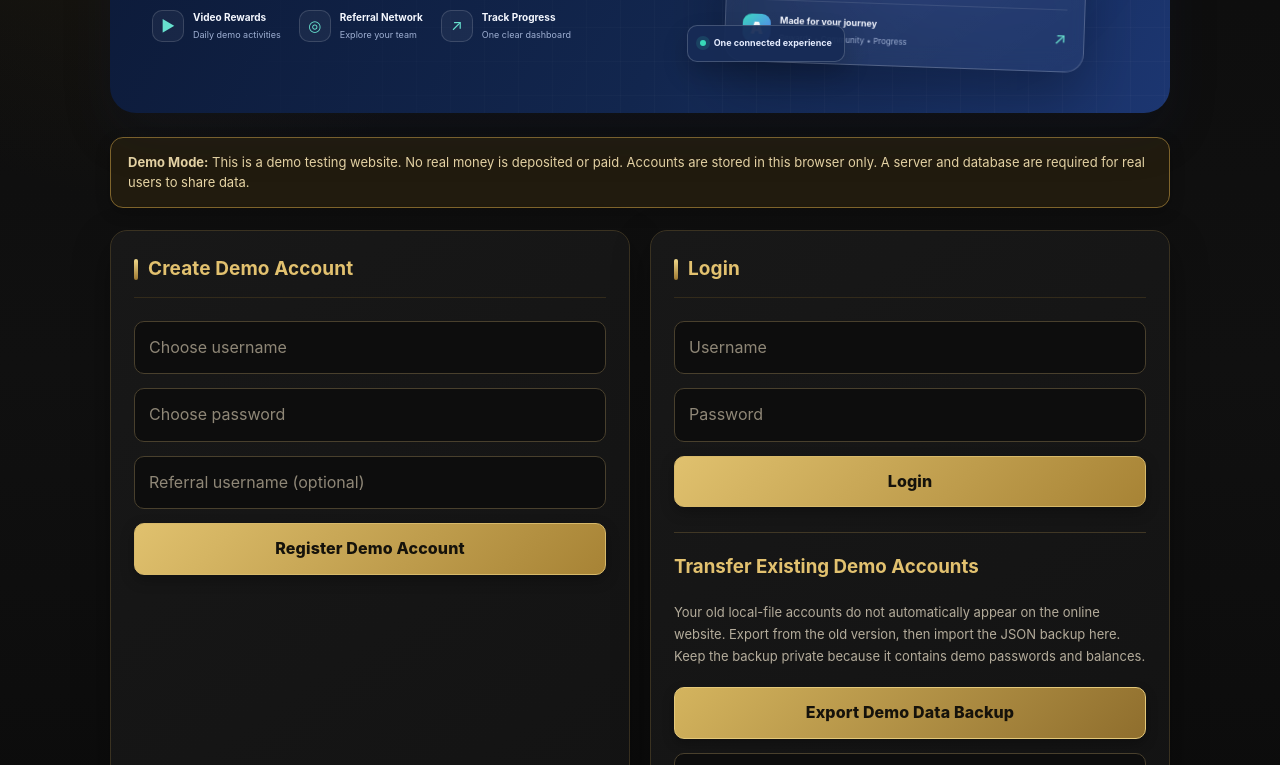
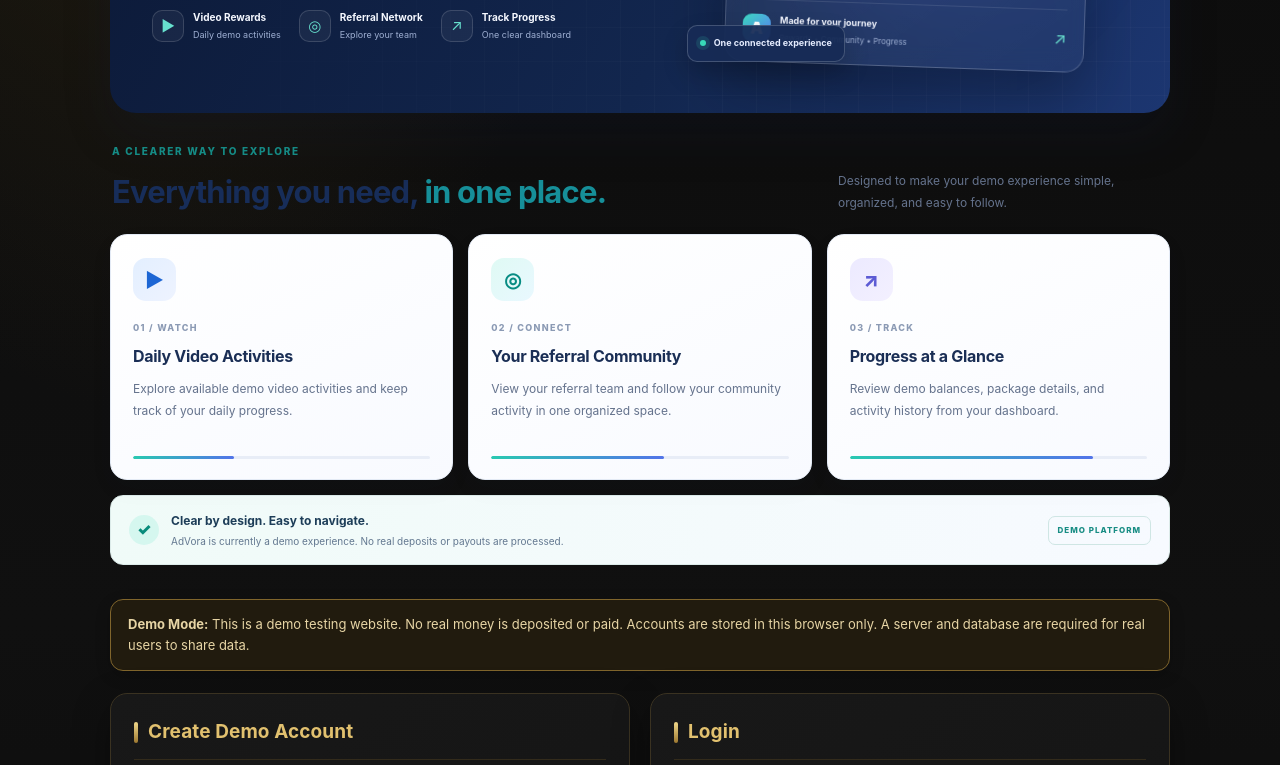
Before and after one commit to Dawood9999/Advora-website, a plain HTML site: page index.html in a window 1280 px wide. Shown: the part 558-1323 px from the top of the page. Drawn offline with Linux system fonts and the light colour scheme.

Commit message:
Polish AdVora homepage with feature cards and demo trust strip

```diff
--- a/index.html
+++ b/index.html
@@ -282,6 +282,38 @@ footer{max-width:1100px;margin:10px auto 0;padding:24px 20px 30px;color:#958b76;
 @media(max-width:850px){.home-hero{grid-template-columns:1fr;gap:16px;padding:36px 30px}.hero-art{min-height:330px}.hero-copy h2{font-size:42px!important}.chip-top{right:0}.chip-bottom{left:0}}
 @media(max-width:520px){.header-inner{padding:19px 16px}.site-header .brand-lockup h1{font-size:27px}.brand-mark{width:42px;height:42px}.header-pill{padding:8px 10px;font-size:8px;letter-spacing:.8px}.home-hero{padding:30px 21px;border-radius:20px;min-height:0}.eyebrow{font-size:8px;letter-spacing:1px}.hero-copy h2{font-size:36px!important;letter-spacing:-1.2px;margin-top:18px!important}.hero-description{font-size:13px}.hero-features{gap:14px}.hero-art{min-height:300px}.preview-window{padding:13px}.chip-top{top:0;right:-3px}.chip-bottom{bottom:-3px;left:-3px}.floating-chip{font-size:8px;padding:8px 9px}.notice{font-size:12px}}
 
+
+/* AdVora homepage details — visual-only feature section */
+.home-highlights{margin:30px 0 34px}
+.highlights-heading{display:flex;align-items:end;justify-content:space-between;gap:24px;margin:0 2px 18px}
+.section-kicker{display:block;color:#168f88;font-size:10px;font-weight:850;letter-spacing:1.7px;margin-bottom:8px}
+.highlights-heading h2{display:block!important;margin:0!important;padding:0!important;border:0!important;color:#172d59!important;font-size:clamp(23px,3vw,31px)!important;letter-spacing:-.8px}
+.highlights-heading h2:before{display:none!important}
+.highlights-heading h2 span{color:#168f99}
+.highlights-heading>p{max-width:330px;margin:0 0 3px;color:#65738d;font-size:12px;line-height:1.8}
+.highlight-grid{display:grid;grid-template-columns:repeat(3,minmax(0,1fr));gap:15px}
+.highlight-card{position:relative;min-width:0;overflow:hidden;padding:23px 22px 20px;border:1px solid #e3eaf5;border-radius:17px;background:linear-gradient(155deg,#fff 0%,#f8faff 100%);box-shadow:0 9px 24px #1b37630b;transition:transform .18s,box-shadow .18s,border-color .18s}
+.highlight-card:hover{transform:translateY(-3px);border-color:#c9d8f5;box-shadow:0 15px 30px #1b376315}
+.highlight-icon{display:grid;place-items:center;width:43px;height:43px;border-radius:13px;font-size:20px;font-weight:850}
+.icon-video{color:#1d66d4;background:linear-gradient(135deg,#e3efff,#eef3ff)}
+.icon-team{color:#078c83;background:linear-gradient(135deg,#dffaf4,#e9f8ff)}
+.icon-track{color:#5c5bd4;background:linear-gradient(135deg,#eceaff,#f3f0ff)}
+.highlight-number{display:block;margin-top:20px;color:#8b9ab4;font-size:9px;font-weight:850;letter-spacing:1.3px}
+.highlight-card h3{margin:8px 0 9px;color:#1a2e55;font-size:16px;letter-spacing:-.3px}
+.highlight-card p{min-height:60px;margin:0;color:#65738d;font-size:12px;line-height:1.8}
+.highlight-line{height:3px;margin-top:18px;border-radius:3px;background:#e8edf7;overflow:hidden}
+.highlight-line span{display:block;width:34%;height:100%;border-radius:3px;background:linear-gradient(90deg,#29c9b1,#5274e9)}
+.highlight-card:nth-child(2) .highlight-line span{width:58%}
+.highlight-card:nth-child(3) .highlight-line span{width:82%}
+.home-trust-strip{display:flex;align-items:center;gap:12px;margin-top:15px;padding:15px 18px;border:1px solid #dcebe9;border-radius:13px;background:linear-gradient(100deg,#f0fbf8,#f7faff)}
+.trust-mark{display:grid;place-items:center;flex:none;width:30px;height:30px;border-radius:50%;background:#d5f7ef;color:#078b7b;font-weight:900}
+.home-trust-strip strong,.home-trust-strip small{display:block}
+.home-trust-strip strong{color:#1d3d58;font-size:12px}
+.home-trust-strip small{margin-top:3px;color:#637890;font-size:10px;line-height:1.6}
+.trust-label{margin-left:auto;flex:none;padding:7px 9px;border:1px solid #cfe6e4;border-radius:7px;color:#188d84;font-size:8px;font-weight:850;letter-spacing:1px}
+@media(max-width:850px){.highlight-grid{grid-template-columns:1fr 1fr}.highlight-card:last-child{grid-column:span 2}.highlights-heading{align-items:start;flex-direction:column;gap:9px}}
+@media(max-width:520px){.home-highlights{margin:24px 0}.highlights-heading h2{font-size:24px!important}.highlight-grid{grid-template-columns:1fr;gap:11px}.highlight-card:last-child{grid-column:auto}.highlight-card{padding:19px}.highlight-card p{min-height:0}.highlight-number{margin-top:15px}.home-trust-strip{align-items:flex-start;padding:13px}.trust-label{display:none}}
+
 </style>
 </head>
 
@@ -324,6 +356,31 @@ footer{max-width:1100px;margin:10px auto 0;padding:24px 20px 30px;color:#958b76;
     <div class="floating-chip chip-top"><span>✦</span> Your progress, at a glance</div>
     <div class="floating-chip chip-bottom"><span class="chip-dot"></span> One connected experience</div>
   </div>
+</section>
+
+<section id="homeHighlights" class="home-highlights">
+  <div class="highlights-heading">
+    <div><span class="section-kicker">A CLEARER WAY TO EXPLORE</span><h2>Everything you need, <span>in one place.</span></h2></div>
+    <p>Designed to make your demo experience simple, organized, and easy to follow.</p>
+  </div>
+  <div class="highlight-grid">
+    <article class="highlight-card">
+      <div class="highlight-icon icon-video">▶</div><span class="highlight-number">01 / WATCH</span>
+      <h3>Daily Video Activities</h3><p>Explore available demo video activities and keep track of your daily progress.</p>
+      <div class="highlight-line"><span></span></div>
+    </article>
+    <article class="highlight-card">
+      <div class="highlight-icon icon-team">◎</div><span class="highlight-number">02 / CONNECT</span>
+      <h3>Your Referral Community</h3><p>View your referral team and follow your community activity in one organized space.</p>
+      <div class="highlight-line"><span></span></div>
+    </article>
+    <article class="highlight-card">
+      <div class="highlight-icon icon-track">↗</div><span class="highlight-number">03 / TRACK</span>
+      <h3>Progress at a Glance</h3><p>Review demo balances, package details, and activity history from your dashboard.</p>
+      <div class="highlight-line"><span></span></div>
+    </article>
+  </div>
+  <div class="home-trust-strip"><span class="trust-mark">✓</span><div><strong>Clear by design. Easy to navigate.</strong><small>AdVora is currently a demo experience. No real deposits or payouts are processed.</small></div><span class="trust-label">DEMO PLATFORM</span></div>
 </section>
 
 <div class="notice">
@@ -699,6 +756,8 @@ function logout(){
   document.getElementById("auth").classList.remove("hidden");
   const homeHero=document.getElementById("homeHero");
   if(homeHero) homeHero.classList.remove("hidden");
+  const homeHighlights=document.getElementById("homeHighlights");
+  if(homeHighlights) homeHighlights.classList.remove("hidden");
 }
 function showDashboard(){
   const user = currentUser();
@@ -707,6 +766,8 @@ function showDashboard(){
   document.getElementById("dashboard").classList.remove("hidden");
   const homeHero=document.getElementById("homeHero");
   if(homeHero) homeHero.classList.add("hidden");
+  const homeHighlights=document.getElementById("homeHighlights");
+  if(homeHighlights) homeHighlights.classList.add("hidden");
   const repairCard=document.getElementById("chainRepairCard");
   if(repairCard) repairCard.classList.toggle("hidden", user.name !== "ahmed3");
   render();
```
